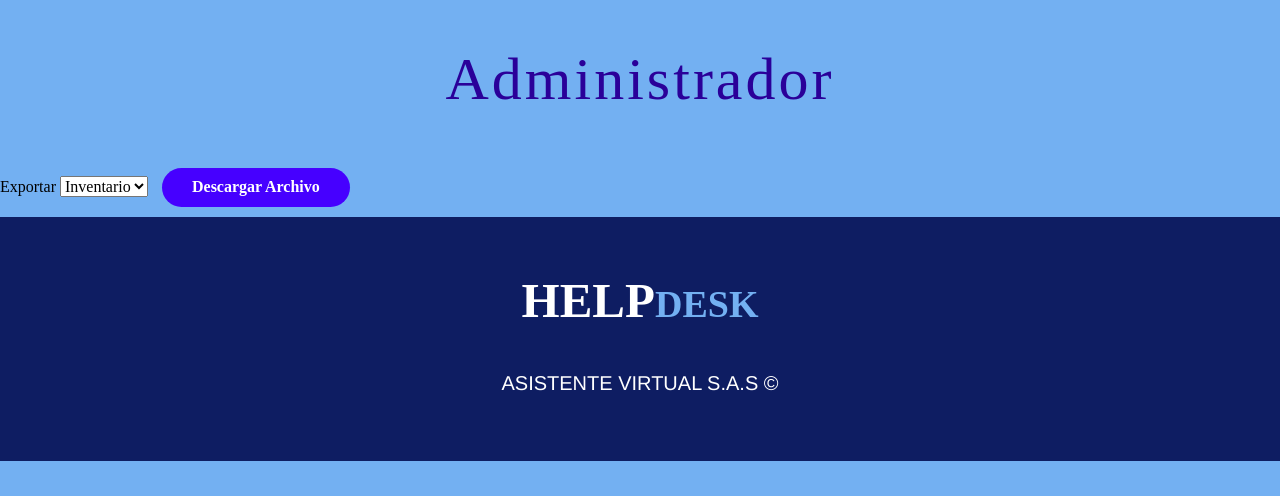
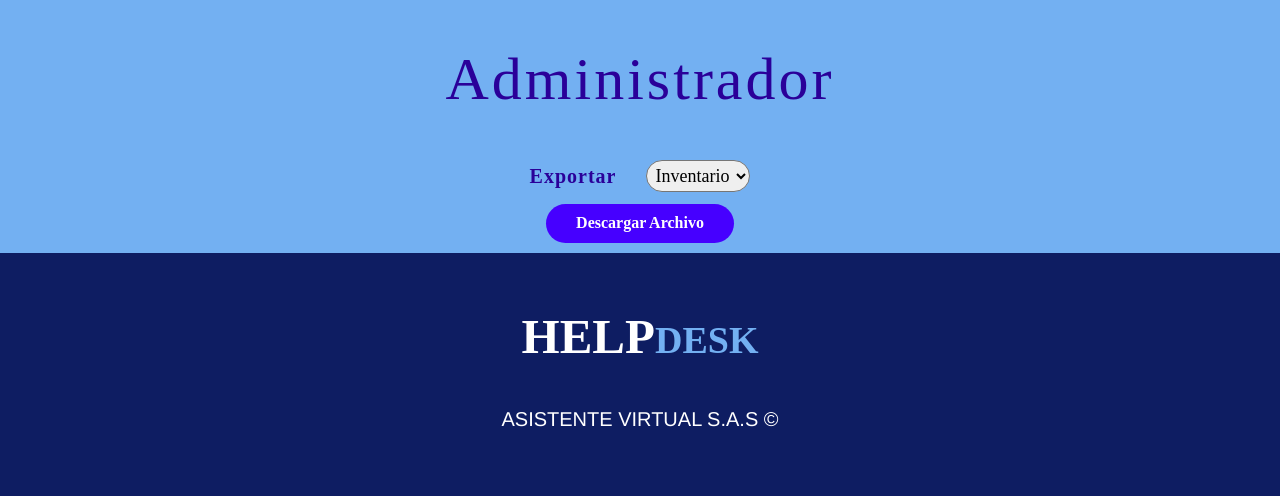
Before and after one commit to OctoverianSpark/HelpDESK, a PHP site: the page made by views/admin/index.php in a window 1280 px wide. Shown: the part 168-664 px from the top of the page. Run offline with PHP 8.4, Linux system fonts and the light colour scheme; the visitor is signed in with stand-in values (Sample User, id 1); the template is opened without the code that fills it: most values are stand-ins (such as "Sample title", 1, 10 or a date in 2020); data that the repository does not hold is empty; some web fonts are replaced.

Commit message:
exportaciones y notificaciones desarrolladas

```diff
--- a/Router.php
+++ b/Router.php
@@ -3,6 +3,7 @@
 
 namespace MVC;
 
+use Models\Notificaciones;
 
 
 class Router{
--- a/controllers/AdminController.php
+++ b/controllers/AdminController.php
@@ -140,6 +140,8 @@ class AdminController{
                     $spreadsheet->getActiveSheet()->setCellValue("E$i",$encuesta->rapidez);
                     $spreadsheet->getActiveSheet()->setCellValue("F$i",$encuesta->calidad);
                     $spreadsheet->getActiveSheet()->setCellValue("G$i",$encuesta->promedio);
+                    $spreadsheet->getActiveSheet()->setCellValue("H$i",$encuesta->creado);
+                    $spreadsheet->getActiveSheet()->setCellValue("I$i",$encuesta->estado);
 
 
 
--- a/controllers/LoginController.php
+++ b/controllers/LoginController.php
@@ -26,13 +26,15 @@ class LoginController{
             }
             else{
 
+                $adData = $ad->consultData();
                 $userData = Inventario::getInventory("usuarioPC",$_POST["login"]["user"]);
                 $userData=array_shift($userData);
+
                 if($auth){
                     $_SESSION["login"]=true;
                     $_SESSION["log_type"] = "user";
                     $_SESSION["username"] = $_POST["login"]["user"];
-                    $_SESSION["name"] = (!empty($userData))? $userData->nombre . " " . $userData->apellido : "" ;
+                    $_SESSION["name"] = (!empty($adData))? $adData["displayname"] :$userData->nombre . " " . $userData->apellido ;
                     $_SESSION["admin"] = admin();
 
                     header("Location: /");
--- a/controllers/PagesController.php
+++ b/controllers/PagesController.php
@@ -15,6 +15,7 @@ use Models\Inventario;
 use Models\Perifericos;
 use Models\Entradas;
 use Models\Comments;
+use Models\Notificaciones;
 
 
 
@@ -92,7 +93,7 @@ class PagesController{
 
             if (empty($errores)) {
 
-
+                $notificaciones = new Notificaciones($destinatario = "admin");
                 $nombreImagen = md5(uniqid(rand(),true)) . ".png";
 
                 if($_FILES["tickets"]["tmp_name"]["imagen"]){
@@ -109,6 +110,7 @@ class PagesController{
 
                 $ticket->guardar();
                 notificacion();
+                $notificaciones->guardar();
 
 
                 header("Location: /tickets/ver?resultado=1");
--- a/package.json
+++ b/package.json
@@ -29,7 +29,8 @@
     "gulp-terser-js": "^5.2.2",
     "gulp-webp": "^4.0.1",
     "sass": "^1.49.9",
-    "terser": "^4.8.0"
+    "terser": "^4.8.0",
+    "web-push": "^3.6.7"
   },
   "dependencies": {
     "bootstrap-icons": "^1.11.3"
--- /dev/null
+++ b/public/sw.js
@@ -0,0 +1,5 @@
+const showNotification = () => {
+    const notification = new Notification
+    notification.title = "Hola"
+    notification.body = "Hola"
+}
--- a/src/scss/app.scss
+++ b/src/scss/app.scss
@@ -37,4 +37,5 @@
 @import "internas/inventario/crear";
 @import "internas/inventario/ver";
 @import "internas/inventario";
+@import "internas/admin";
 @import "internas/login";
--- /dev/null
+++ b/src/scss/internas/_admin.scss
@@ -0,0 +1,30 @@
+.exports-form{
+    display: flex;
+    justify-content: center;
+    align-items: center;
+    flex-direction: column;
+}
+
+
+.container-exports{
+    display: flex;
+    gap: 3rem;
+    justify-content: center;
+    align-items: center;
+
+
+    label{
+        letter-spacing: 1px;
+        font-size: 2rem;
+        font-weight: 700;
+        color: darken($morado,20);
+    }
+
+    select{
+        border-radius: 2rem;
+        padding: .4rem;
+        font-size: 1.8rem;
+        text-align: center;
+    }
+
+}
--- a/views/admin/index.php
+++ b/views/admin/index.php
@@ -4,11 +4,14 @@
     <h1 class="title">Administrador</h1>
 
     <form method="post" class="exports-form">
+
+    <div class="container-exports">
         <label for="export-selector">Exportar</label>
         <select name="export" id="export-selector">
             <option value="inventario">Inventario</option>
             <option value="tickets">Tickets</option>
         </select>
+    </div>
 
         <input type="submit" value="Descargar Archivo" class="boton-morado-inline">
     </form>
--- a/views/layout.php
+++ b/views/layout.php
@@ -1,4 +1,6 @@
 <?php
+
+    use Models\Notificaciones;
 
     if (!isset($_SESSION)) {
         session_start();
@@ -13,9 +15,22 @@
 
     $url = $_SERVER["REQUEST_URI"];
 
+    if($admin){
+
+        $notificacion = Notificaciones::getUnshowed("user");
 
 
+    }else{
+        $notificacion = Notificaciones::getUnshowed($_SESSION["name"]);
+
+    }
+
+    $notificaciones = new Notificaciones($notificacion->id);
+
 ?>
+
+
+
 
 <!DOCTYPE html>
 <html lang="en">
@@ -27,6 +42,11 @@
     <link href='https://unpkg.com/boxicons@2.1.4/css/boxicons.min.css' rel='stylesheet'>
 </head>
 <body>
+    <?php if(!empty($notificacion)): ?>
+        <input type="hidden" id="not-id" value="<?php echo $notificacion->id ?>">
+        <input type="hidden" id="not-titulo" value="<?php echo $notificacion->titulo ?>">
+        <input type="hidden" id="not-content" value="<?php echo $notificacion->contenido ?>">
+    <?php endif ?>
     <header class="header">
         <div class="barra">
             <?php if($auth){ ?>
@@ -73,3 +93,14 @@
 </body>
 
 </html>
+
+
+
+
+<?php
+    if(!empty($notificacion)){
+        $notificaciones->setShowed();
+    }
+
+
+?>
```
Also changed, not shown: controllers/TicketController.php (+12 -2 lines), models/Notificaciones.php (added, +62 -0 lines), src/js/app.js (+45 -1 lines), package-lock.json, public/build/css/app.css, public/build/js/bundle.min.js, src/js/caseForm.js (deleted), 2 other files.
